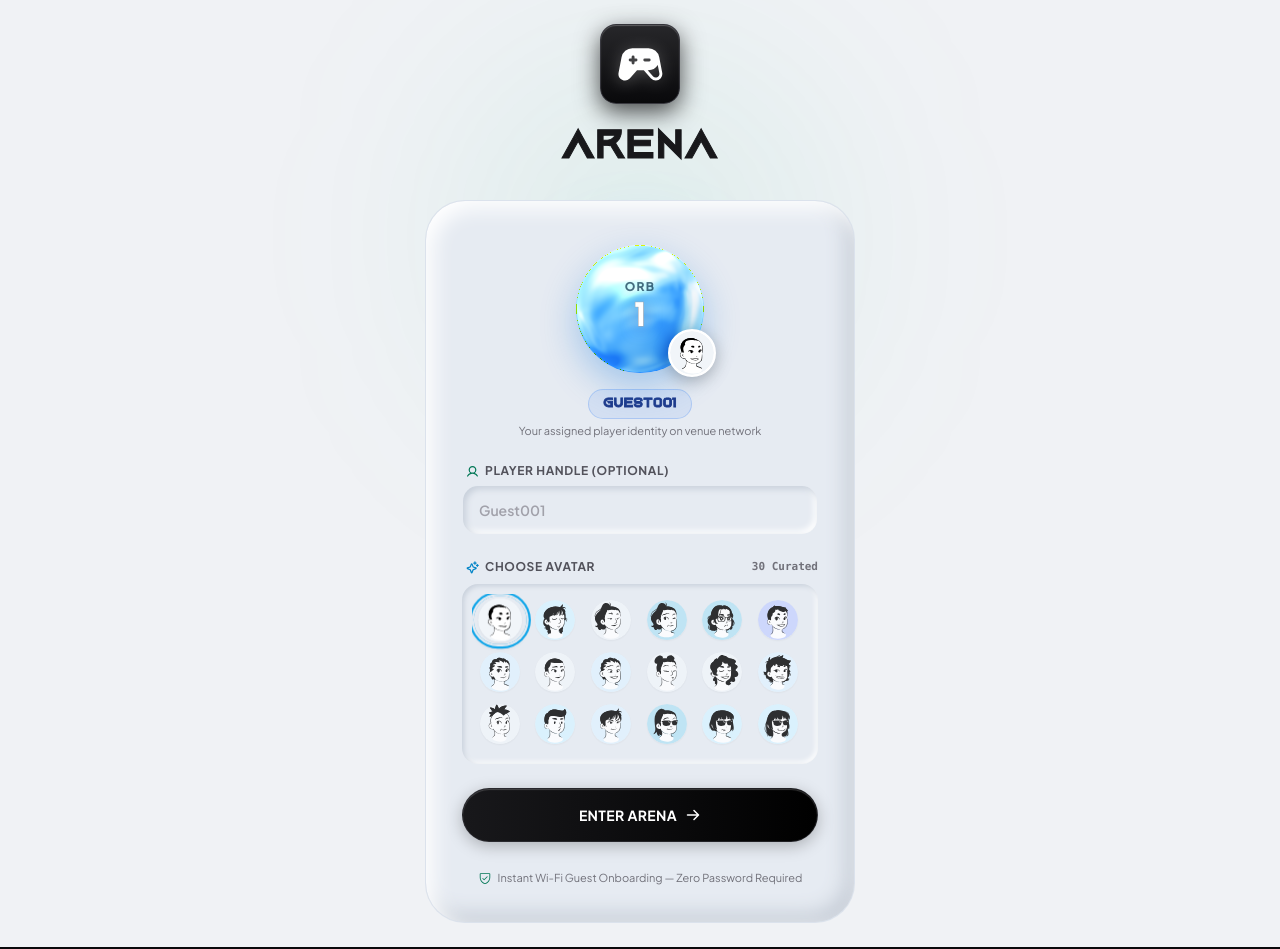
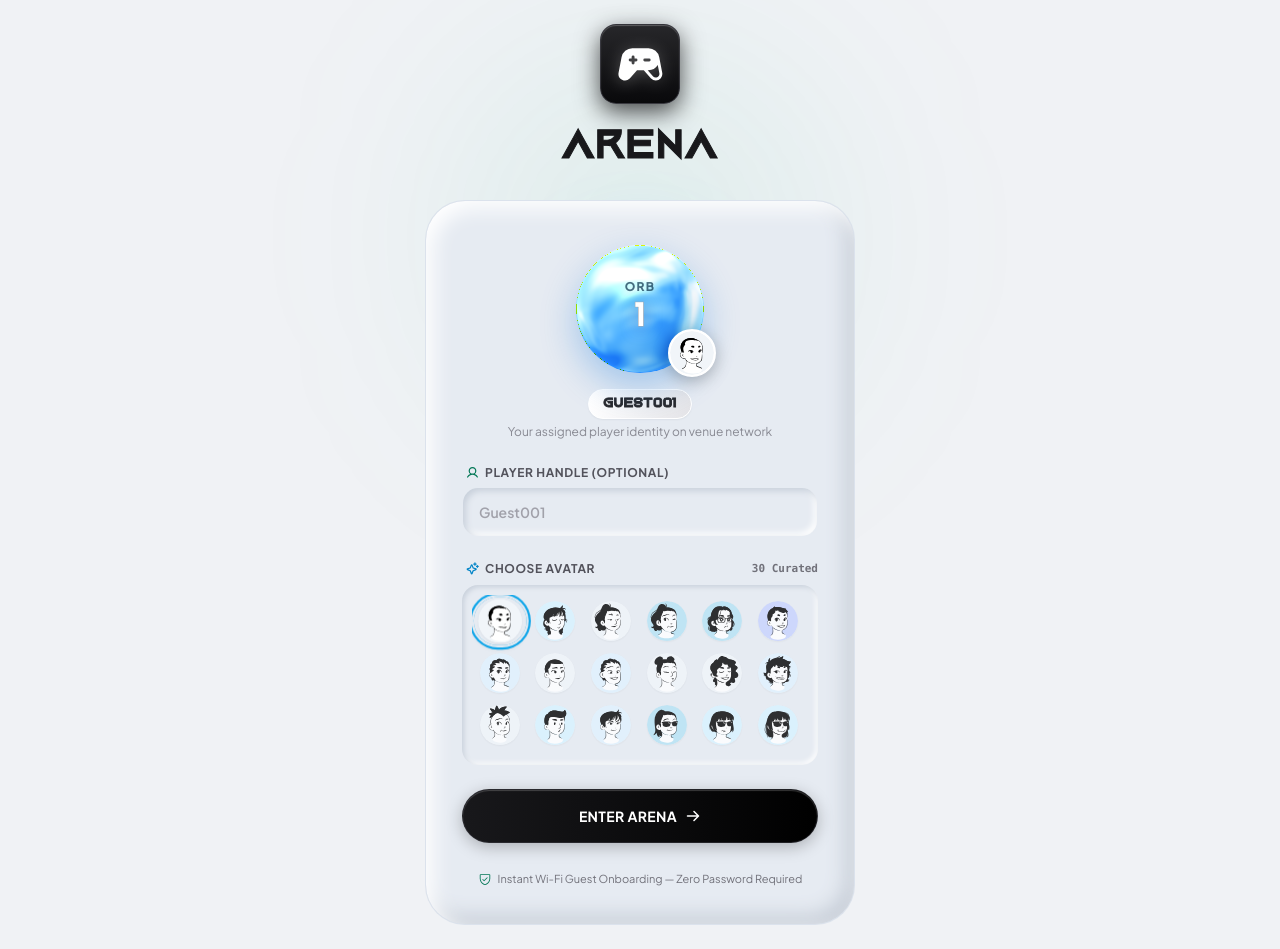
Before and after one commit to sanchitpatel/arena, a React (Vite) app: page / in a window 1280 px wide. Built offline with nearby package versions, Linux system fonts and the light colour scheme; no server answers.

Commit message:
orb built 9

```diff
--- a/src/components/dashboard/LoginView.jsx
+++ b/src/components/dashboard/LoginView.jsx
@@ -117,10 +117,10 @@ export const LoginView = ({ onEnterArena }) => {
                 />
 
                 <div className="mt-4 text-center">
-                  <span className="font-arena inline-block px-3.5 py-1 rounded-full bg-blue-500/10 border border-blue-500/25 text-blue-900 text-[13px] tracking-wider">
+                  <span className="font-arena inline-block px-3.5 py-1 rounded-full bg-gradient-to-r from-white to-zinc-200 border border-white text-zinc-800 font-bold text-[13px] tracking-wider shadow-sm">
                     {guestId}
                   </span>
-                  <p className="text-[11px] text-zinc-500 mt-1">
+                  <p className="text-[12px] text-zinc-500/80 mt-1">
                     Your assigned player identity on venue network
                   </p>
                 </div>
```
